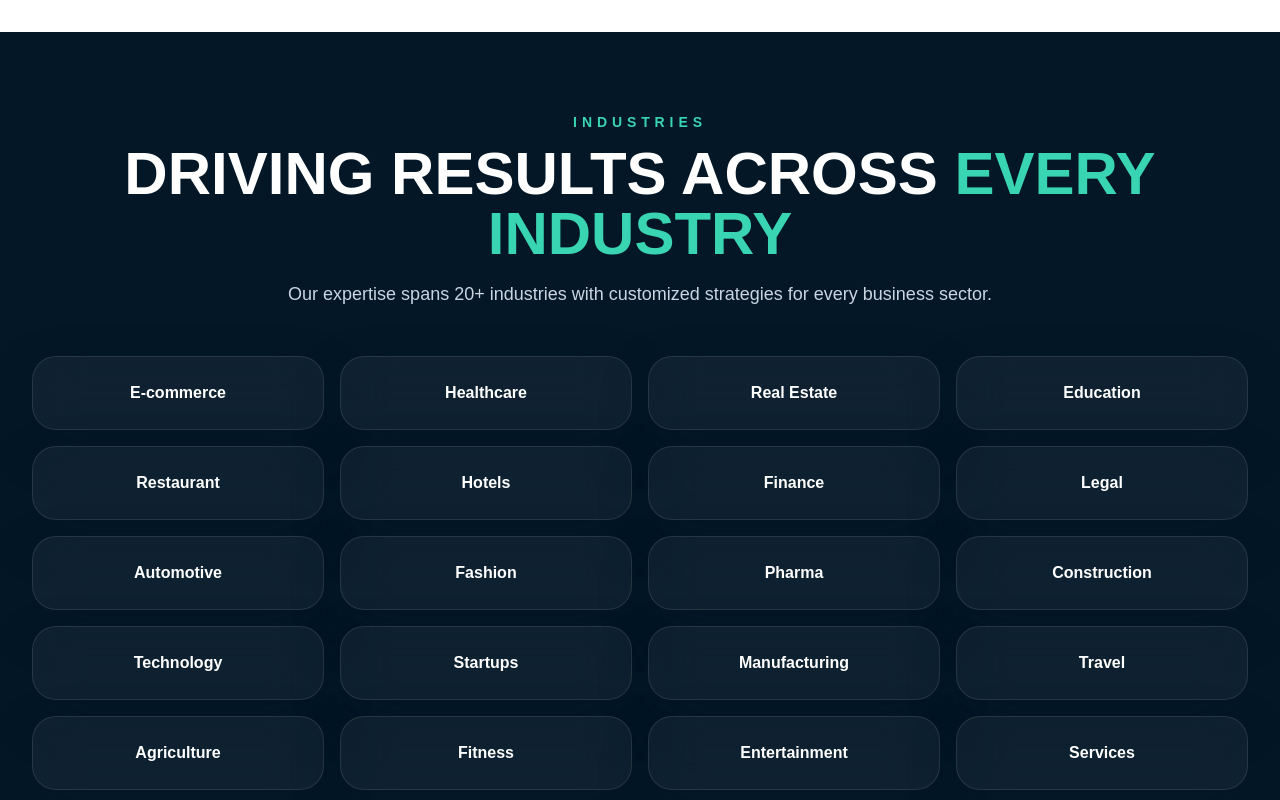
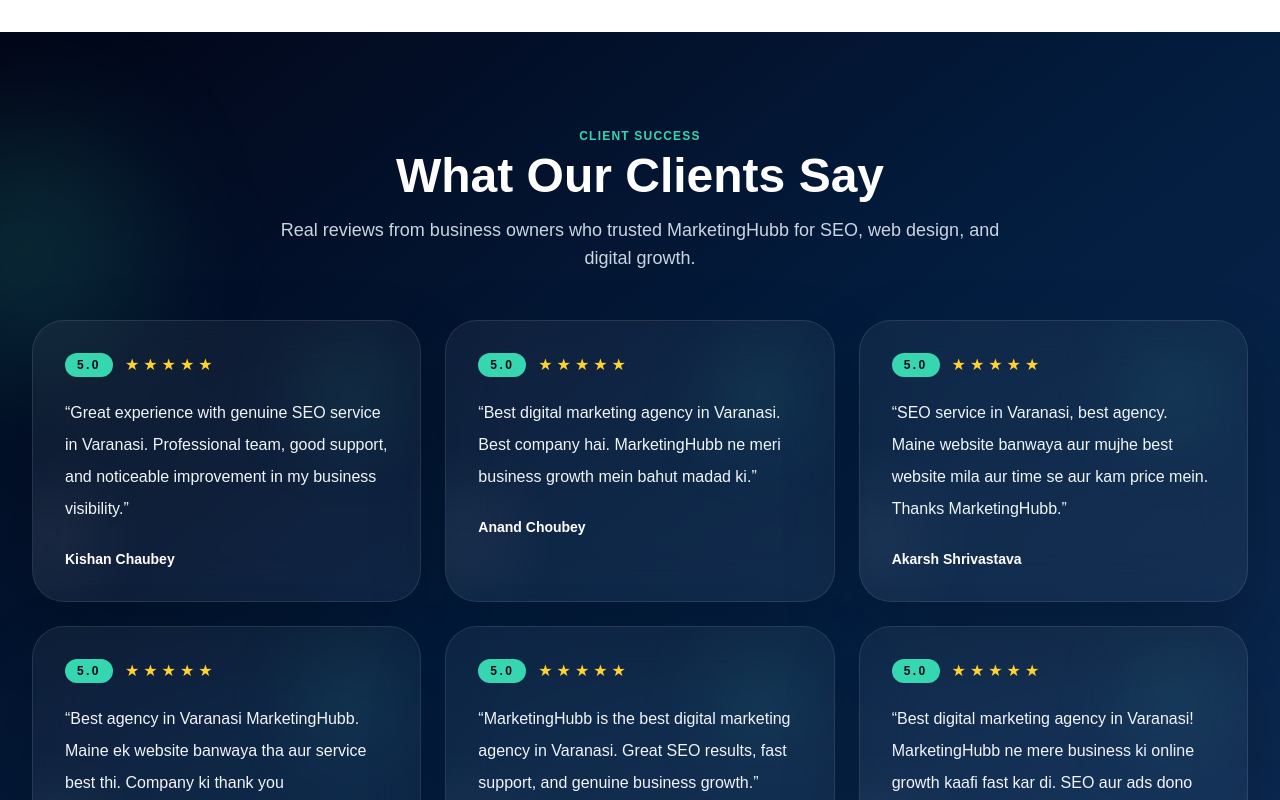
Before and after one commit to rohan-2004-web/marketinghubb, a Next.js app: page / in a window 1280 px wide. Shown: the part 2480-3280 px from the top of the page. Built offline with nearby package versions, Linux system fonts and the light colour scheme.

Commit message:
Add animated floating testimonials below core values

```diff
--- a/app/components/TestimonialsSection.tsx
+++ b/app/components/TestimonialsSection.tsx
@@ -31,42 +31,53 @@
 
 export default function TestimonialsSection() {
   return (
-    <section className="py-20 bg-slate-50" id="testimonials">
-      <div className="max-w-7xl mx-auto px-4 sm:px-6 lg:px-8">
+    <section className="relative overflow-hidden py-24 bg-gradient-to-br from-slate-950 via-[#031d3f] to-[#0e2b54]" id="testimonials">
+      <div className="absolute -left-24 top-24 h-60 w-60 rounded-full bg-[#35d6b0]/15 blur-3xl" />
+      <div className="absolute right-10 -bottom-16 h-56 w-56 rounded-full bg-[#0c62a9]/20 blur-3xl" />
+
+      <div className="relative z-10 max-w-7xl mx-auto px-4 sm:px-6 lg:px-8">
         <motion.div
           initial={{ opacity: 0, y: 20 }}
           whileInView={{ opacity: 1, y: 0 }}
           transition={{ duration: 0.8 }}
           className="text-center mb-12"
         >
-          <p className="text-xs font-semibold tracking-widest text-[#0c62a9] mb-2">CLIENT SUCCESS</p>
-          <h2 className="text-4xl md:text-5xl font-bold text-[#0c345e]">What Our Clients Say</h2>
-          <p className="mt-4 text-lg text-[#50647f] max-w-3xl mx-auto">
+          <p className="text-xs font-semibold tracking-widest text-[#35d6b0] mb-2">CLIENT SUCCESS</p>
+          <h2 className="text-4xl md:text-5xl font-bold text-white">What Our Clients Say</h2>
+          <p className="mt-4 text-lg text-slate-300 max-w-3xl mx-auto">
             Real reviews from business owners who trusted MarketingHubb for SEO, web design, and digital growth.
           </p>
         </motion.div>
 
-        <div className="relative overflow-hidden">
-          <div className="flex gap-6 overflow-x-auto pb-4 snap-x snap-mandatory scroll-smooth">
+        <div className="grid gap-6 md:grid-cols-2 xl:grid-cols-3">
           {testimonials.map((item, index) => (
             <motion.div
               key={index}
-                initial={{ opacity: 0, x: 40 }}
-                whileInView={{ opacity: 1, x: 0 }}
+              initial={{ opacity: 0, y: 40 }}
+              whileInView={{ opacity: 1, y: 0 }}
+              whileHover={{ y: -10, scale: 1.02 }}
+              viewport={{ once: true, amount: 0.3 }}
               transition={{ duration: 0.7, delay: index * 0.08 }}
-                className="min-w-[280px] max-w-xl snap-start rounded-[28px] border border-slate-200 bg-white p-8 shadow-[0_25px_50px_rgba(15,23,42,0.08)]"
+              className="group relative overflow-hidden rounded-[32px] border border-white/10 bg-white/5 p-8 shadow-[0_35px_80px_rgba(0,0,0,0.2)] backdrop-blur-xl transition duration-500 hover:border-[#35d6b0]/40 hover:bg-white/10"
             >
-                <div className="flex items-center gap-2 mb-4 text-[#0c345e]">
-                  <span className="rounded-full bg-[#0c62a9] px-3 py-1 text-xs font-semibold uppercase tracking-[0.2em] text-white">5.0</span>
-                  <span className="text-sm font-semibold">Verified Review</span>
+              <div className="absolute right-6 top-6 h-24 w-24 rounded-full bg-[#35d6b0]/10 blur-2xl" />
+              <div className="absolute -left-6 bottom-6 h-20 w-20 rounded-full bg-white/10 blur-2xl" />
+              <div className="relative z-10">
+                <div className="flex items-center gap-3 mb-5">
+                  <span className="rounded-full bg-[#35d6b0] px-3 py-1 text-xs font-semibold uppercase tracking-[0.2em] text-slate-950">5.0</span>
+                  <div className="flex gap-1 text-amber-300">
+                    <span>★</span>
+                    <span>★</span>
+                    <span>★</span>
+                    <span>★</span>
+                    <span>★</span>
                   </div>
-                <p className="text-[#334155] text-base leading-8">“{item.comment}”</p>
-                <p className="mt-6 text-sm font-semibold text-[#0c345e]">{item.name}</p>
+                </div>
+                <p className="text-slate-100 text-base leading-8">“{item.comment}”</p>
+                <p className="mt-6 text-sm font-semibold text-white">{item.name}</p>
+              </div>
             </motion.div>
           ))}
-          </div>
-          <div className="pointer-events-none absolute inset-y-0 left-0 w-20 bg-gradient-to-r from-slate-50 to-transparent" />
-          <div className="pointer-events-none absolute inset-y-0 right-0 w-20 bg-gradient-to-l from-slate-50 to-transparent" />
         </div>
       </div>
     </section>
--- a/app/page.tsx
+++ b/app/page.tsx
@@ -2,6 +2,7 @@
 import HeroSection from './components/HeroSection';
 import ServiceSection from './components/ServiceSection';
 import CoreValuesSection from './components/CoreValuesSection';
+import TestimonialsSection from './components/TestimonialsSection';
 import WhyChooseSection from './components/WhyChooseSection';
 import WhyTrustSection from './components/WhyTrustSection';
 import FAQSection from './components/FAQSection';
@@ -41,6 +42,7 @@
       <HeroSection />
       <ServiceSection />
       <CoreValuesSection />
+      <TestimonialsSection />
       <IndustriesSection />
       <WhyTrustSection />
       <WhyChooseSection />
```
Lines whose indentation alone changed are shown as unchanged.
